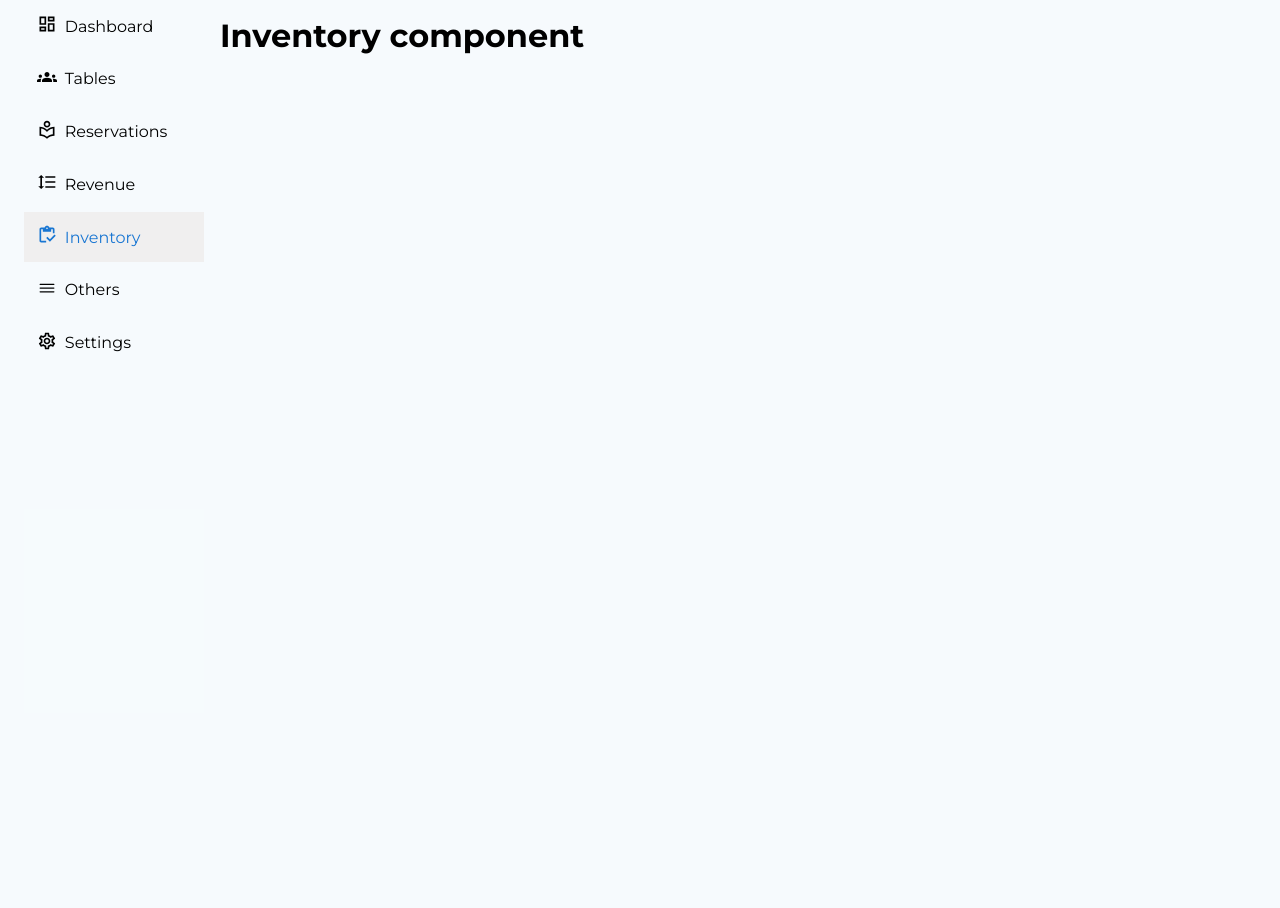
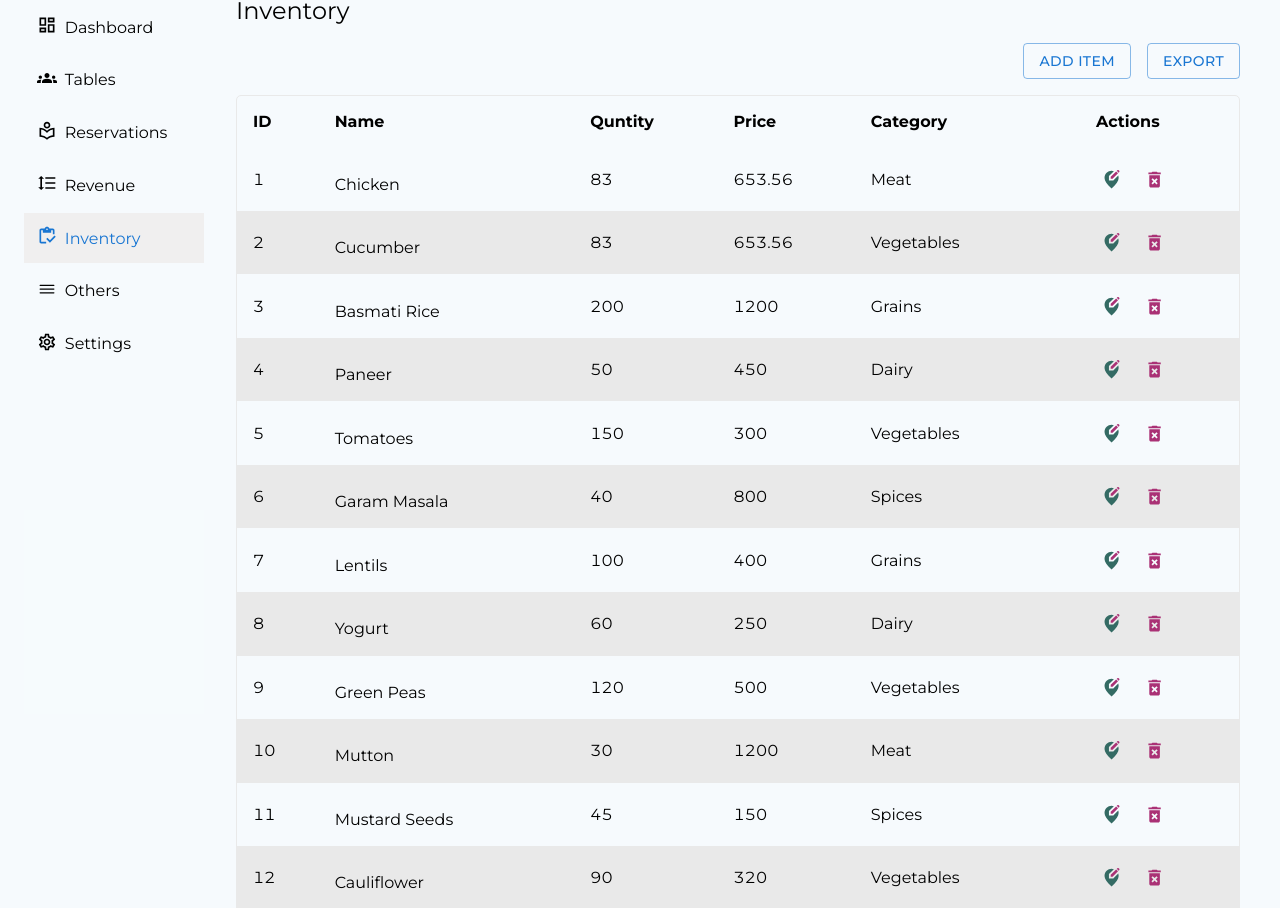
Before and after one commit to tapesh02/restaurant-management-system, a React (Vite) app: page /inventory in a window 1280 px wide. Shown: the part 97-1005 px from the top of the page. Before the commit the page ends 834 px from the top, so only its background shows below. Built offline with nearby package versions, Linux system fonts and the light colour scheme.

Commit message:
added proptyes and inventory screen

```diff
--- a/package.json
+++ b/package.json
@@ -16,6 +16,7 @@
     "@mui/x-charts": "^7.6.1",
     "@types/react-date-range": "^1.4.9",
     "date-fns": "^3.6.0",
+    "prop-types": "^15.8.1",
     "react": "^18.3.1",
     "react-date-range": "^2.0.1",
     "react-dom": "^18.3.1",
--- a/src/App.scss
+++ b/src/App.scss
@@ -17,3 +17,4 @@ body{
 @import './components/pages/dashboard/dashboard.scss';
 @import "./components/pages/reservations/reservations.scss";
 @import "./components/pages/tables/tables.scss";
+@import "./components/pages/inventory/inventory.scss";
--- /dev/null
+++ b/src/components/iconComponent/IconComponent.tsx
@@ -0,0 +1,16 @@
+import { IconType } from "react-icons";
+import PropTypes from "prop-types";
+
+interface IconStar {
+  icon: IconType;
+}
+
+const IconComponent: React.FC<IconStar> = ({ icon: Icon }) => {
+  return <Icon />;
+};
+
+IconComponent.propTypes = {
+  icon:  PropTypes.func.isRequired,
+};
+
+export default IconComponent;
--- a/src/components/pages/dashboard/Dashboard.tsx
+++ b/src/components/pages/dashboard/Dashboard.tsx
@@ -2,12 +2,8 @@
 import { Card, Typography, Stack, Divider } from "@mui/material";
 import { LineChart, Gauge } from "@mui/x-charts";
 import { IoIosStar } from "react-icons/io";
-import { IconType } from "react-icons";
+import IconComponent from "../../iconComponent/IconComponent";
 import { FiActivity } from "react-icons/fi";
-
-interface IconStar {
-  icon: IconType;
-}
 
 const Dashboard = () => {
   const favFoods = [
@@ -48,9 +44,6 @@ const Dashboard = () => {
     },
   ];
 
-  const IconComponent: React.FC<IconStar> = ({ icon: Icon }) => {
-    return <Icon />;
-  };
 
   const RenderCards = () => {
     return ["Total Orders", "Total Sales", "Cash Orders", "Online Orders"].map(
@@ -85,7 +78,7 @@ const Dashboard = () => {
     );
   };
 
-  const RenderFavFoodCards = () => {
+  const RenderFavFoodTable = () => {
     return favFoods?.map(({ id, dishName, timesOrdered, image }, index) => (
       <tbody key={id}>
         <tr>
@@ -177,7 +170,7 @@ const Dashboard = () => {
                 <th>Average</th>
               </tr>
             </thead>
-            <RenderFavFoodCards />
+            <RenderFavFoodTable />
           </table>
         </div>
       </Stack>
--- a/src/components/pages/dashboard/dashboard.scss
+++ b/src/components/pages/dashboard/dashboard.scss
@@ -138,7 +138,7 @@
     }
 
     &::-webkit-scrollbar-thumb {
-      background-color: #dff4fd;
+      background-color: #c0c0c022;
       border-radius: 5em;
     }
     .feedback-wrapper {
--- a/src/components/pages/inventory/Inventory.tsx
+++ b/src/components/pages/inventory/Inventory.tsx
@@ -1,4 +1,49 @@
+import mockInventory from "../../../mockData/mockInventory.json";
+import { MdEditLocationAlt } from "react-icons/md";
+import IconComponent from "../../iconComponent/IconComponent";
+import { MdDeleteForever } from "react-icons/md";
+import { Button, Typography } from "@mui/material";
+
 const Inventory = () => {
-  return <h1> Inventory component</h1>;
+  const RenderInventoryTable = () => {
+    return mockInventory?.map(({ id, itemName, quantity, price, category }) => (
+      <tbody key={id}>
+        <tr>
+          <td>{id}</td>
+          <td>{itemName}</td>
+          <td>{quantity} </td>
+          <td>{price}</td>
+          <td>{category}</td>
+          <td>
+            <IconComponent icon={MdEditLocationAlt} />
+            <IconComponent icon={MdDeleteForever} />
+          </td>
+        </tr>
+      </tbody>
+    ));
+  };
+
+  return (
+    <div className="inventory-wrapper">
+      <Typography variant="h5">Inventory</Typography>
+      <div className="inventory-buttons-wrapper">
+        <Button variant="outlined">Add Item</Button>
+        <Button variant="outlined">Export</Button>
+      </div>
+      <table cellSpacing={0} cellPadding={0}>
+        <thead>
+          <tr>
+            <th>ID</th>
+            <th>Name</th>
+            <th>Quntity</th>
+            <th>Price</th>
+            <th>Category</th>
+            <th>Actions</th>
+          </tr>
+        </thead>
+        <RenderInventoryTable />
+      </table>
+    </div>
+  );
 };
 export default Inventory;
--- /dev/null
+++ b/src/components/pages/inventory/inventory.scss
@@ -0,0 +1,76 @@
+.inventory-wrapper {
+  width: 100%;
+  padding: 1em;
+  padding-top: 0;
+  box-sizing: border-box;
+  display: flex;
+  flex-direction: column;
+  box-sizing: border-box;
+  gap: 1em;
+  border-radius: 5px;
+
+  h6 {
+    width: 100%;
+  }
+
+  table {
+    width: 100%;
+    border: 1px solid #e9e9e9;
+    border-radius: 5px;
+    box-sizing: border-box;
+
+    thead {
+      width: 100%;
+      text-align: left;
+
+      tr {
+        th {
+          padding: 1em;
+          font-family: inherit;
+        }
+      }
+    }
+
+    tbody {
+      width: 100%;
+
+      tr {
+        td {
+          padding: 1em;
+          font-variant-numeric: tabular-nums;
+
+          &:nth-child(2) {
+            display: flex;
+            gap: 0.5em;
+            align-items: center;
+          }
+
+          &:nth-child(6) {
+            display: flex;
+            gap: 1em;
+            font-size: 2ch;
+            box-sizing: border-box;
+            cursor: pointer;
+            :first-child {
+              color: #346b64;
+            }
+            :last-child {
+              color: #aa3175;
+            }
+          }
+        }
+      }
+
+      &:nth-child(odd) {
+        background-color: #e9e9e9;
+      }
+    }
+  }
+}
+
+.inventory-buttons-wrapper {
+  width: 100%;
+  display: flex;
+  justify-content: flex-end;
+  gap: 1em;
+}
--- /dev/null
+++ b/src/mockData/mockInventory.json
@@ -0,0 +1,142 @@
+[
+    {
+        "id": 1,
+        "itemName": "Chicken",
+        "quantity": 83,
+        "price": 653.56,
+        "category": "Meat"
+    },
+    {
+        "id": 2,
+        "itemName": "Cucumber",
+        "quantity": 83,
+        "price": 653.56,
+        "category": "Vegetables"
+    },
+    {
+        "id": 3,
+        "itemName": "Basmati Rice",
+        "quantity": 200,
+        "price": 1200.00,
+        "category": "Grains"
+    },
+    {
+        "id": 4,
+        "itemName": "Paneer",
+        "quantity": 50,
+        "price": 450.00,
+        "category": "Dairy"
+    },
+    {
+        "id": 5,
+        "itemName": "Tomatoes",
+        "quantity": 150,
+        "price": 300.00,
+        "category": "Vegetables"
+    },
+    {
+        "id": 6,
+        "itemName": "Garam Masala",
+        "quantity": 40,
+        "price": 800.00,
+        "category": "Spices"
+    },
+    {
+        "id": 7,
+        "itemName": "Lentils",
+        "quantity": 100,
+        "price": 400.00,
+        "category": "Grains"
+    },
+    {
+        "id": 8,
+        "itemName": "Yogurt",
+        "quantity": 60,
+        "price": 250.00,
+        "category": "Dairy"
+    },
+    {
+        "id": 9,
+        "itemName": "Green Peas",
+        "quantity": 120,
+        "price": 500.00,
+        "category": "Vegetables"
+    },
+    {
+        "id": 10,
+        "itemName": "Mutton",
+        "quantity": 30,
+        "price": 1200.00,
+        "category": "Meat"
+    },
+    {
+        "id": 11,
+        "itemName": "Mustard Seeds",
+        "quantity": 45,
+        "price": 150.00,
+        "category": "Spices"
+    },
+    {
+        "id": 12,
+        "itemName": "Cauliflower",
+        "quantity": 90,
+        "price": 320.00,
+        "category": "Vegetables"
+    },
+    {
+        "id": 13,
+        "itemName": "Butter",
+        "quantity": 75,
+        "price": 600.00,
+        "category": "Dairy"
+    },
+    {
+        "id": 14,
+        "itemName": "Onions",
+        "quantity": 180,
+        "price": 400.00,
+        "category": "Vegetables"
+    },
+    {
+        "id": 15,
+        "itemName": "Garlic",
+        "quantity": 70,
+        "price": 250.00,
+        "category": "Vegetables"
+    },
+    {
+        "id": 16,
+        "itemName": "Cumin Seeds",
+        "quantity": 35,
+        "price": 220.00,
+        "category": "Spices"
+    },
+    {
+        "id": 17,
+        "itemName": "Turmeric Powder",
+        "quantity": 50,
+        "price": 300.00,
+        "category": "Spices"
+    },
+    {
+        "id": 18,
+        "itemName": "Coconut Milk",
+        "quantity": 40,
+        "price": 700.00,
+        "category": "Canned Goods"
+    },
+    {
+        "id": 19,
+        "itemName": "Chickpeas",
+        "quantity": 110,
+        "price": 350.00,
+        "category": "Grains"
+    },
+    {
+        "id": 20,
+        "itemName": "Coriander Leaves",
+        "quantity": 80,
+        "price": 100.00,
+        "category": "Herbs"
+    }
+]
```
Also changed, not shown: 1 other file (tests, documents, lock files or other folders).
